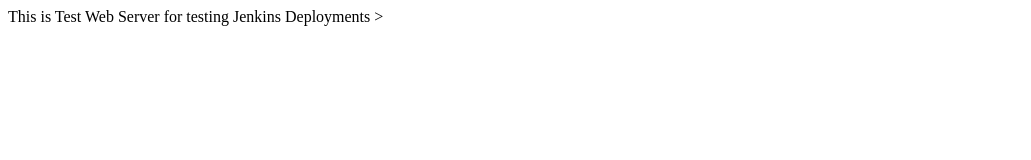
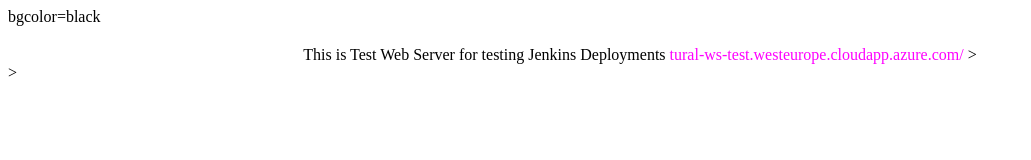
Before and after one commit to tural1/Jenkins-Test-App, a plain HTML site: page index.html in a window 1280 px wide. Shown: the whole page, without its empty margins (0-1031 px from the left). Drawn offline with Linux system fonts and the light colour scheme.

Commit message:
Update index.html

```diff
--- a/index.html
+++ b/index.html
@@ -3,9 +3,15 @@
 <head>
 	<title>Welcome to Test Web Server</title>
 </head>
-<body>
+<body> bgcolor=black
+<center>
+<h2><font color="yellow"> </font></h2>
 
 This is Test Web Server for testing Jenkins Deployments
 
+<font color="magenta"> tural-ws-test.westeurope.cloudapp.azure.com/ </font>>
+
+</center>
+
 </body>
 </html>>
```
